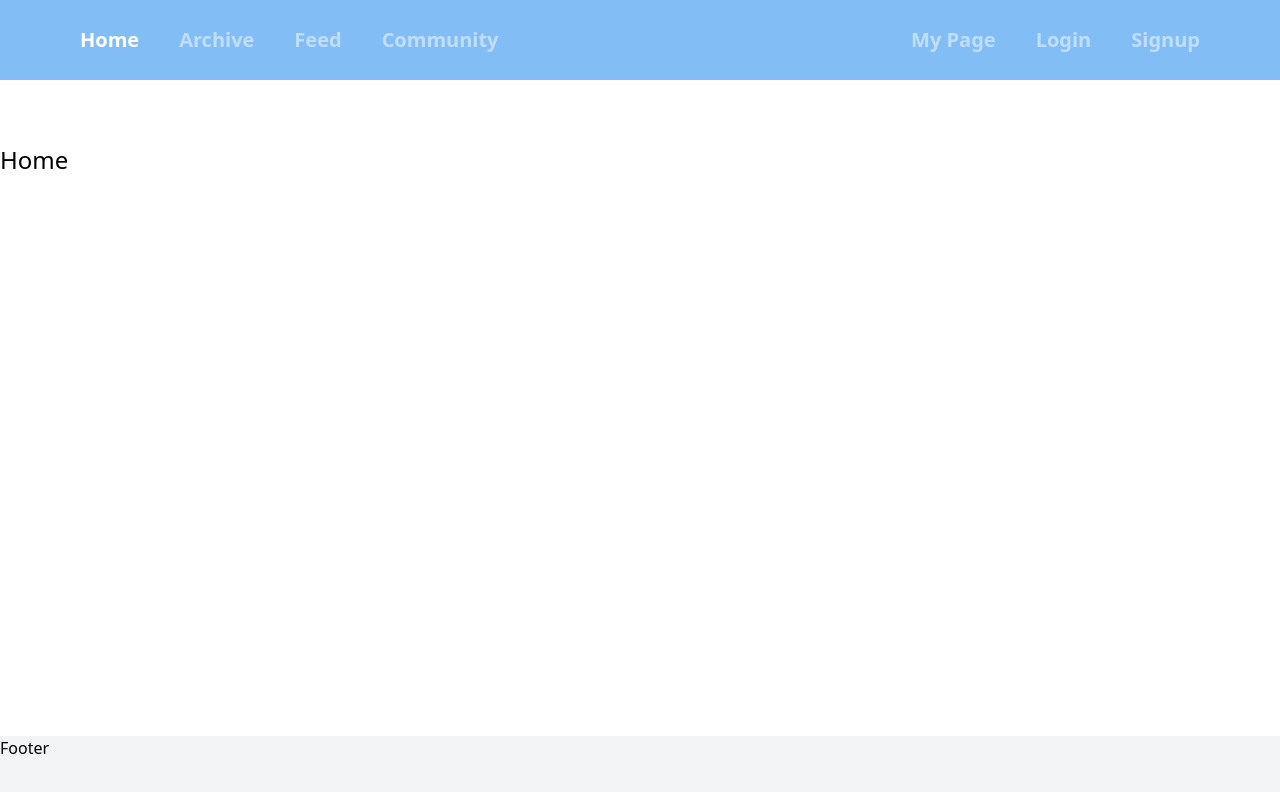
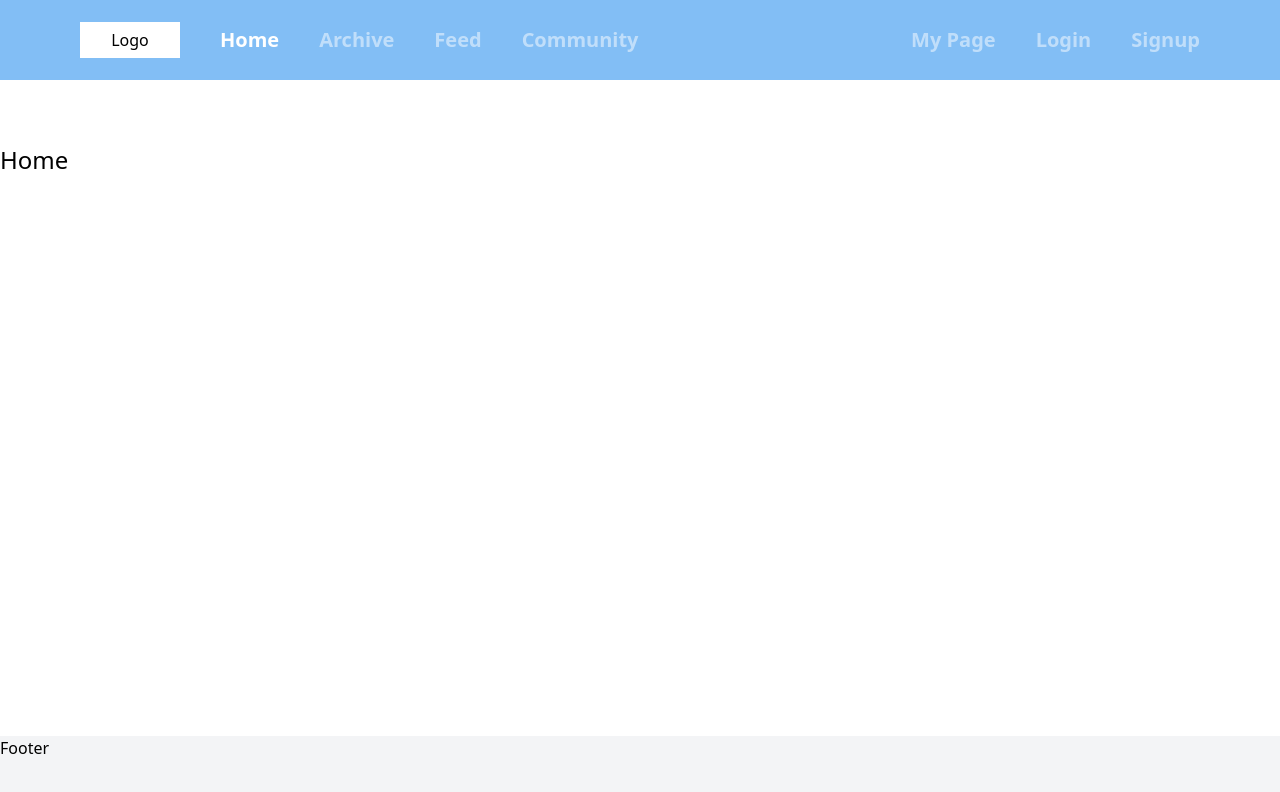
Before and after one commit to Deokive/FE, a React (Vite) app: page / in a window 1280 px wide. Shown: the top 792 px of the page. Built offline with nearby package versions, Linux system fonts and the light colour scheme; the HTML template or start-up script is replaced by a standard one; a web font is replaced by a local one.

Commit message:
feat: 네브바에 로고자리 추가

```diff
--- a/src/components/MainNavbar.tsx
+++ b/src/components/MainNavbar.tsx
@@ -9,7 +9,10 @@ const MainNavbar = () => {
     <div className="typo-h3-semibold bg-brand-blue-400 flex h-[80px] px-[80px] py-[28px] justify-between items-center stretch">
       <div className="flex items-center gap-10">
         {/* 왼쪽 그룹 */}
-        <ul className="flex items-center gap-10">
+        <ul className="flex h-10 items-center gap-10">
+          <div className="w-[100px] py-[10px] bg-white text-center typo-body2">
+            Logo
+          </div>
           <li>
             <NavLink to="/" className={linkClass}>
               Home
```
